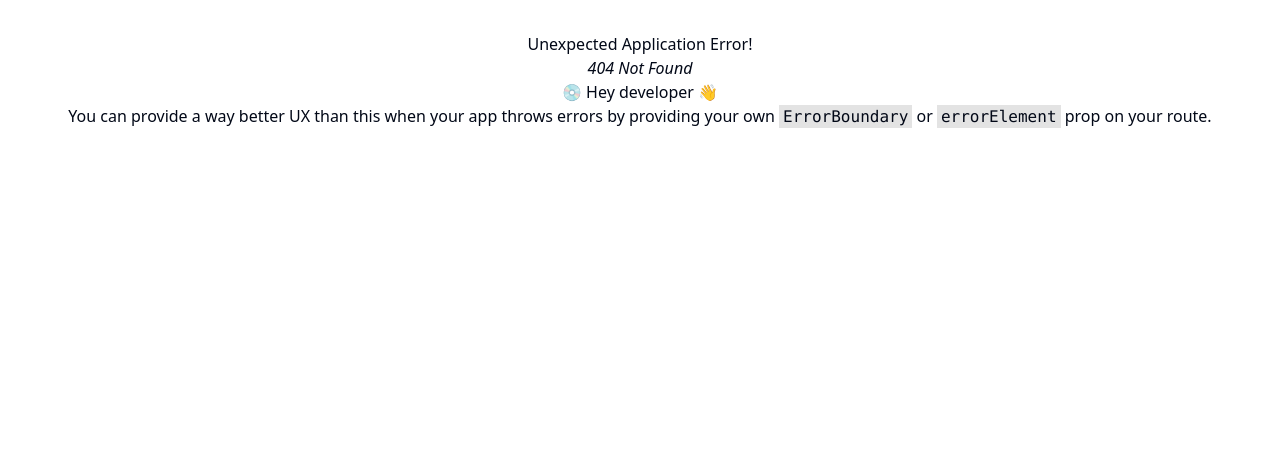
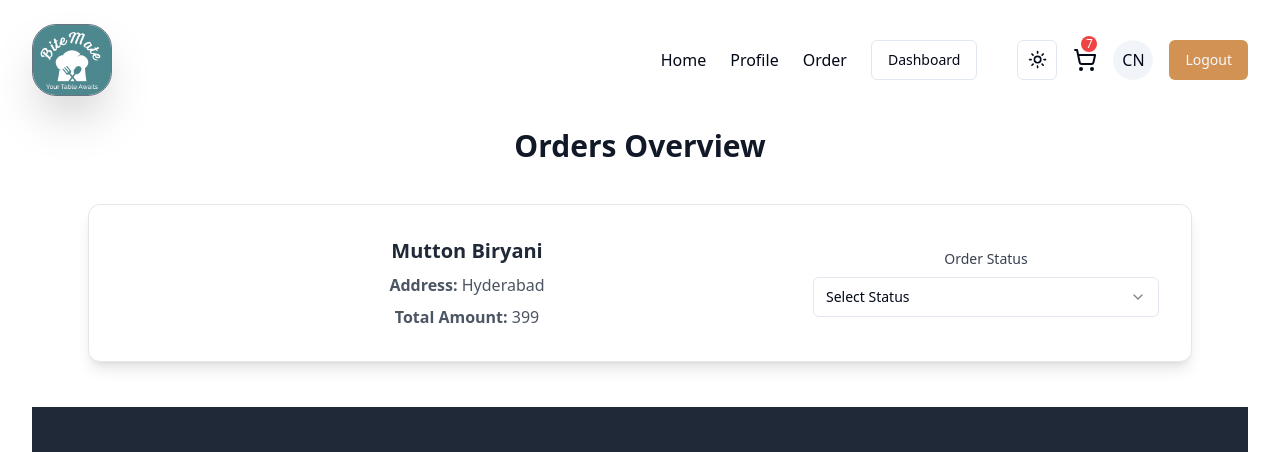
Before and after one commit to Zohaib336/FullStack_Restaurant_Website, a React (Vite) app in the folder client/: page /admin/orders in a window 1280 px wide. Before the commit this address had no page. Shown: the top 452 px of the page. Built offline with nearby package versions, Linux system fonts and the light colour scheme.

Commit message:
admin orders page build

```diff
--- a/client/package.json
+++ b/client/package.json
@@ -17,7 +17,7 @@
     "@radix-ui/react-dropdown-menu": "^2.1.1",
     "@radix-ui/react-label": "^2.1.0",
     "@radix-ui/react-menubar": "^1.1.1",
-    "@radix-ui/react-select": "^2.1.1",
+    "@radix-ui/react-select": "^2.1.2",
     "@radix-ui/react-separator": "^1.1.0",
     "@radix-ui/react-slot": "^1.1.0",
     "axios": "^1.7.5",
--- a/client/src/App.tsx
+++ b/client/src/App.tsx
@@ -13,6 +13,7 @@
 import Cart from './components/Cart'
 import Restaurant from './admin/Restaurant'
 import AddMenu from './admin/AddMenu'
+import Orders from './admin/Order'
 
 const appRouter = createBrowserRouter([
 
@@ -48,6 +49,10 @@
       {
         path: "/admin/menu",
         element: <AddMenu />
+      },
+      {
+        path: "/admin/orders",
+        element: <Orders />
       }
     ]
   },
--- /dev/null
+++ b/client/src/admin/Order.tsx
@@ -0,0 +1,59 @@
+import { Label } from "@/components/ui/label";
+import { Select, SelectContent, SelectGroup, SelectItem, SelectTrigger, SelectValue } from "@/components/ui/select";
+
+const Orders = () => {
+
+    return (
+        <div className="max-w-6xl mx-auto py-10 px-6">
+            <h1 className="text-3xl font-extrabold text-gray-900 dark:text-white mb-10">
+                Orders Overview
+            </h1>
+            <div className="space-y-8">
+                {/* Restaurant Orders diplay here  */}
+                <div className="flex flex-col md:flex-row justify-between items-start sm:items-center bg-white dark:bg-gray-800 shadow-lg rounded-xl p-6 sm:p-8 border border-gray-200 dark:border-gray-700">
+                    <div className="flex-1 mb-6 sm:mb-0">
+                        <h1 className="text-xl font-semibold text-gray-800 dark:text-gray-100">
+                            Mutton Biryani
+                        </h1>
+                        <p className="text-gray-600 dark:text-gray-400 mt-2">
+                            <span className="font-semibold">Address: </span>
+                            Hyderabad
+                        </p>
+                        <p className="text-gray-600 dark:text-gray-400 mt-2">
+                            <span className="font-semibold">Total Amount: </span>
+                            399
+                        </p>
+                    </div>
+                    <div className="w-full sm:w-1/3">
+                        <Label className="block text-sm font-medium text-gray-700 dark:text-gray300 mb-2">
+                            Order Status
+                        </Label>
+                        <Select>
+                            <SelectTrigger>
+                                <SelectValue placeholder="Select Status" />
+                            </SelectTrigger>
+                            <SelectContent>
+                                <SelectGroup>
+                                    {
+                                        [
+                                            "Pending",
+                                            "Confirmed",
+                                            "Preparing",
+                                            "Out for delivery",
+                                            "Delivered",
+                                        ].map((status: string, index: number) => (
+                                            <SelectItem key={index} value={status.toLowerCase()}>
+                                                {status}
+                                            </SelectItem>
+                                        ))}
+                                </SelectGroup>
+                            </SelectContent>
+                        </Select>
+                    </div>
+                </div>
+            </div>
+        </div>
+    );
+};
+
+export default Orders;
--- /dev/null
+++ b/client/src/components/ui/select.tsx
@@ -0,0 +1,158 @@
+import * as React from "react"
+import * as SelectPrimitive from "@radix-ui/react-select"
+import { Check, ChevronDown, ChevronUp } from "lucide-react"
+
+import { cn } from "@/lib/utils"
+
+const Select = SelectPrimitive.Root
+
+const SelectGroup = SelectPrimitive.Group
+
+const SelectValue = SelectPrimitive.Value
+
+const SelectTrigger = React.forwardRef<
+  React.ElementRef<typeof SelectPrimitive.Trigger>,
+  React.ComponentPropsWithoutRef<typeof SelectPrimitive.Trigger>
+>(({ className, children, ...props }, ref) => (
+  <SelectPrimitive.Trigger
+    ref={ref}
+    className={cn(
+      "flex h-10 w-full items-center justify-between rounded-md border border-input bg-background px-3 py-2 text-sm ring-offset-background placeholder:text-muted-foreground focus:outline-none focus:ring-2 focus:ring-ring focus:ring-offset-2 disabled:cursor-not-allowed disabled:opacity-50 [&>span]:line-clamp-1",
+      className
+    )}
+    {...props}
+  >
+    {children}
+    <SelectPrimitive.Icon asChild>
+      <ChevronDown className="h-4 w-4 opacity-50" />
+    </SelectPrimitive.Icon>
+  </SelectPrimitive.Trigger>
+))
+SelectTrigger.displayName = SelectPrimitive.Trigger.displayName
+
+const SelectScrollUpButton = React.forwardRef<
+  React.ElementRef<typeof SelectPrimitive.ScrollUpButton>,
+  React.ComponentPropsWithoutRef<typeof SelectPrimitive.ScrollUpButton>
+>(({ className, ...props }, ref) => (
+  <SelectPrimitive.ScrollUpButton
+    ref={ref}
+    className={cn(
+      "flex cursor-default items-center justify-center py-1",
+      className
+    )}
+    {...props}
+  >
+    <ChevronUp className="h-4 w-4" />
+  </SelectPrimitive.ScrollUpButton>
+))
+SelectScrollUpButton.displayName = SelectPrimitive.ScrollUpButton.displayName
+
+const SelectScrollDownButton = React.forwardRef<
+  React.ElementRef<typeof SelectPrimitive.ScrollDownButton>,
+  React.ComponentPropsWithoutRef<typeof SelectPrimitive.ScrollDownButton>
+>(({ className, ...props }, ref) => (
+  <SelectPrimitive.ScrollDownButton
+    ref={ref}
+    className={cn(
+      "flex cursor-default items-center justify-center py-1",
+      className
+    )}
+    {...props}
+  >
+    <ChevronDown className="h-4 w-4" />
+  </SelectPrimitive.ScrollDownButton>
+))
+SelectScrollDownButton.displayName =
+  SelectPrimitive.ScrollDownButton.displayName
+
+const SelectContent = React.forwardRef<
+  React.ElementRef<typeof SelectPrimitive.Content>,
+  React.ComponentPropsWithoutRef<typeof SelectPrimitive.Content>
+>(({ className, children, position = "popper", ...props }, ref) => (
+  <SelectPrimitive.Portal>
+    <SelectPrimitive.Content
+      ref={ref}
+      className={cn(
+        "relative z-50 max-h-96 min-w-[8rem] overflow-hidden rounded-md border bg-popover text-popover-foreground shadow-md data-[state=open]:animate-in data-[state=closed]:animate-out data-[state=closed]:fade-out-0 data-[state=open]:fade-in-0 data-[state=closed]:zoom-out-95 data-[state=open]:zoom-in-95 data-[side=bottom]:slide-in-from-top-2 data-[side=left]:slide-in-from-right-2 data-[side=right]:slide-in-from-left-2 data-[side=top]:slide-in-from-bottom-2",
+        position === "popper" &&
+          "data-[side=bottom]:translate-y-1 data-[side=left]:-translate-x-1 data-[side=right]:translate-x-1 data-[side=top]:-translate-y-1",
+        className
+      )}
+      position={position}
+      {...props}
+    >
+      <SelectScrollUpButton />
+      <SelectPrimitive.Viewport
+        className={cn(
+          "p-1",
+          position === "popper" &&
+            "h-[var(--radix-select-trigger-height)] w-full min-w-[var(--radix-select-trigger-width)]"
+        )}
+      >
+        {children}
+      </SelectPrimitive.Viewport>
+      <SelectScrollDownButton />
+    </SelectPrimitive.Content>
+  </SelectPrimitive.Portal>
+))
+SelectContent.displayName = SelectPrimitive.Content.displayName
+
+const SelectLabel = React.forwardRef<
+  React.ElementRef<typeof SelectPrimitive.Label>,
+  React.ComponentPropsWithoutRef<typeof SelectPrimitive.Label>
+>(({ className, ...props }, ref) => (
+  <SelectPrimitive.Label
+    ref={ref}
+    className={cn("py-1.5 pl-8 pr-2 text-sm font-semibold", className)}
+    {...props}
+  />
+))
+SelectLabel.displayName = SelectPrimitive.Label.displayName
+
+const SelectItem = React.forwardRef<
+  React.ElementRef<typeof SelectPrimitive.Item>,
+  React.ComponentPropsWithoutRef<typeof SelectPrimitive.Item>
+>(({ className, children, ...props }, ref) => (
+  <SelectPrimitive.Item
+    ref={ref}
+    className={cn(
+      "relative flex w-full cursor-default select-none items-center rounded-sm py-1.5 pl-8 pr-2 text-sm outline-none focus:bg-accent focus:text-accent-foreground data-[disabled]:pointer-events-none data-[disabled]:opacity-50",
+      className
+    )}
+    {...props}
+  >
+    <span className="absolute left-2 flex h-3.5 w-3.5 items-center justify-center">
+      <SelectPrimitive.ItemIndicator>
+        <Check className="h-4 w-4" />
+      </SelectPrimitive.ItemIndicator>
+    </span>
+
+    <SelectPrimitive.ItemText>{children}</SelectPrimitive.ItemText>
+  </SelectPrimitive.Item>
+))
+SelectItem.displayName = SelectPrimitive.Item.displayName
+
+const SelectSeparator = React.forwardRef<
+  React.ElementRef<typeof SelectPrimitive.Separator>,
+  React.ComponentPropsWithoutRef<typeof SelectPrimitive.Separator>
+>(({ className, ...props }, ref) => (
+  <SelectPrimitive.Separator
+    ref={ref}
+    className={cn("-mx-1 my-1 h-px bg-muted", className)}
+    {...props}
+  />
+))
+SelectSeparator.displayName = SelectPrimitive.Separator.displayName
+
+export {
+  Select,
+  SelectGroup,
+  SelectValue,
+  SelectTrigger,
+  SelectContent,
+  SelectLabel,
+  SelectItem,
+  SelectSeparator,
+  SelectScrollUpButton,
+  SelectScrollDownButton,
+}
```
Also changed, not shown: 1 other file (tests, documents, lock files or other folders).
